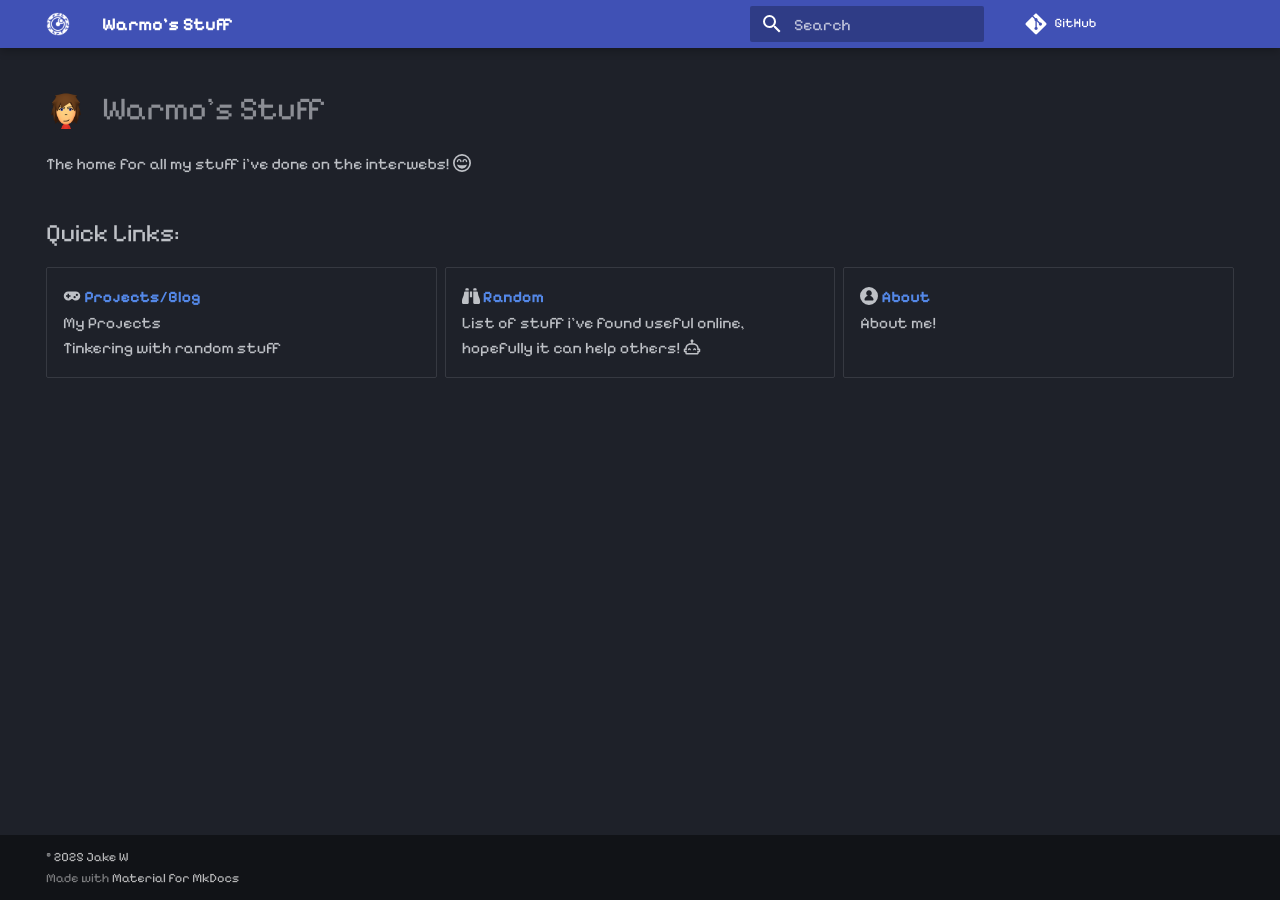
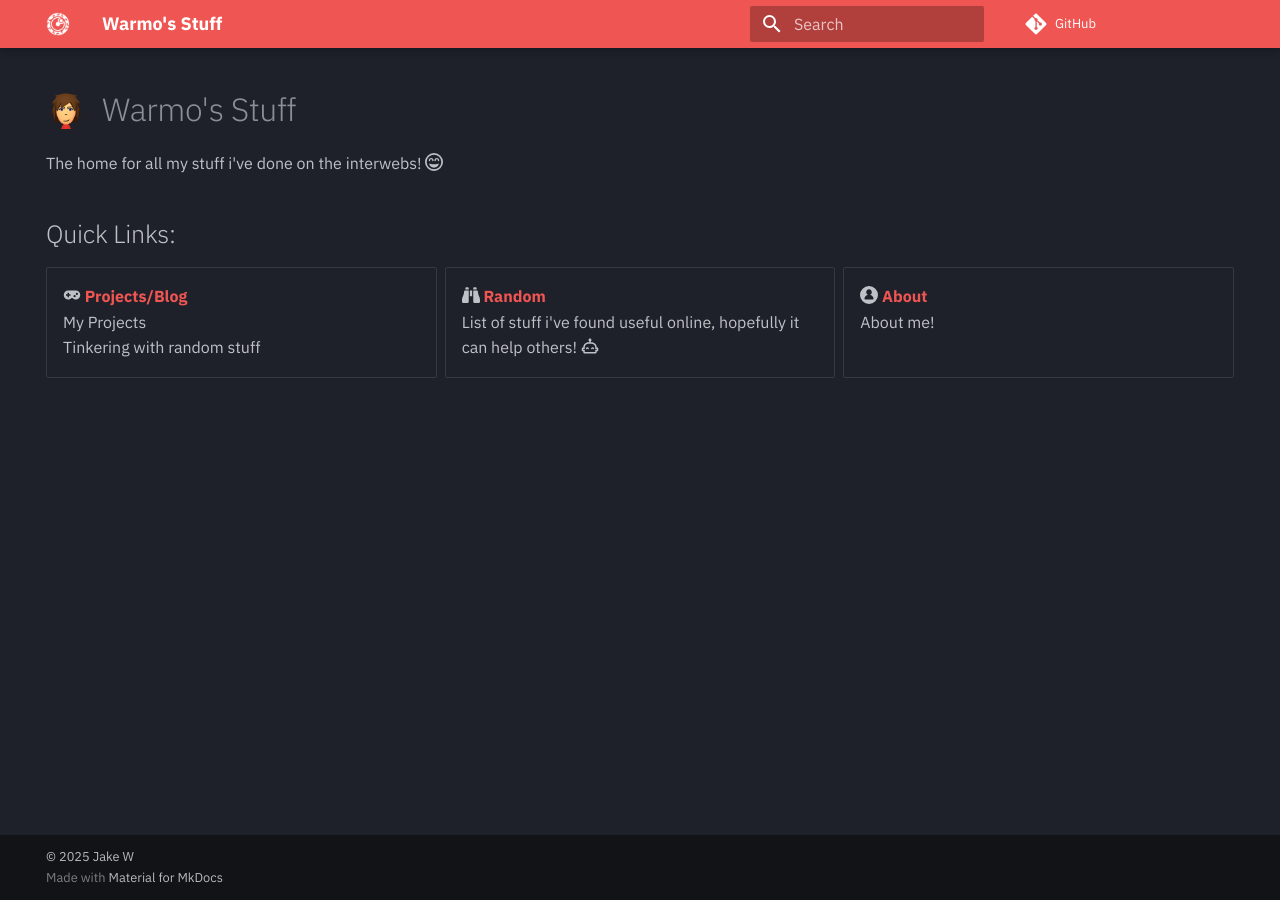
Before and after one commit to Warmo/warmo.github.io, an MkDocs documentation site: the page built from docs/index.md, in a window 1280 px wide. Built offline with MkDocs 1.6.1 and Material for MkDocs 9.7.7, drawn with Linux system fonts in a browser that asks for light colours; comment, search, counter and statistics services are not loaded.

Commit message:
Changed font and colour

```diff
--- a/mkdocs.yml
+++ b/mkdocs.yml
@@ -7,7 +7,7 @@ theme:
     language: en
     palette:
         scheme: slate
-        primary: indigo
+        primary: red
         accent: orange
     features:
         navigation.instant
@@ -20,11 +20,11 @@ theme:
     logo: images/icons/maze-cornea.png
     favicon: images/icons/maze-cornea-t.png
     font:
-        text: Pixelify Sans
+        text: IBM Plex Sans
 plugins:
     - social:
         cards_layout_options:
-            font_family: Pixelify Sans
+            font_family: IBM Plex Sans
     - awesome-pages
     - blog:
         categories: true
```
